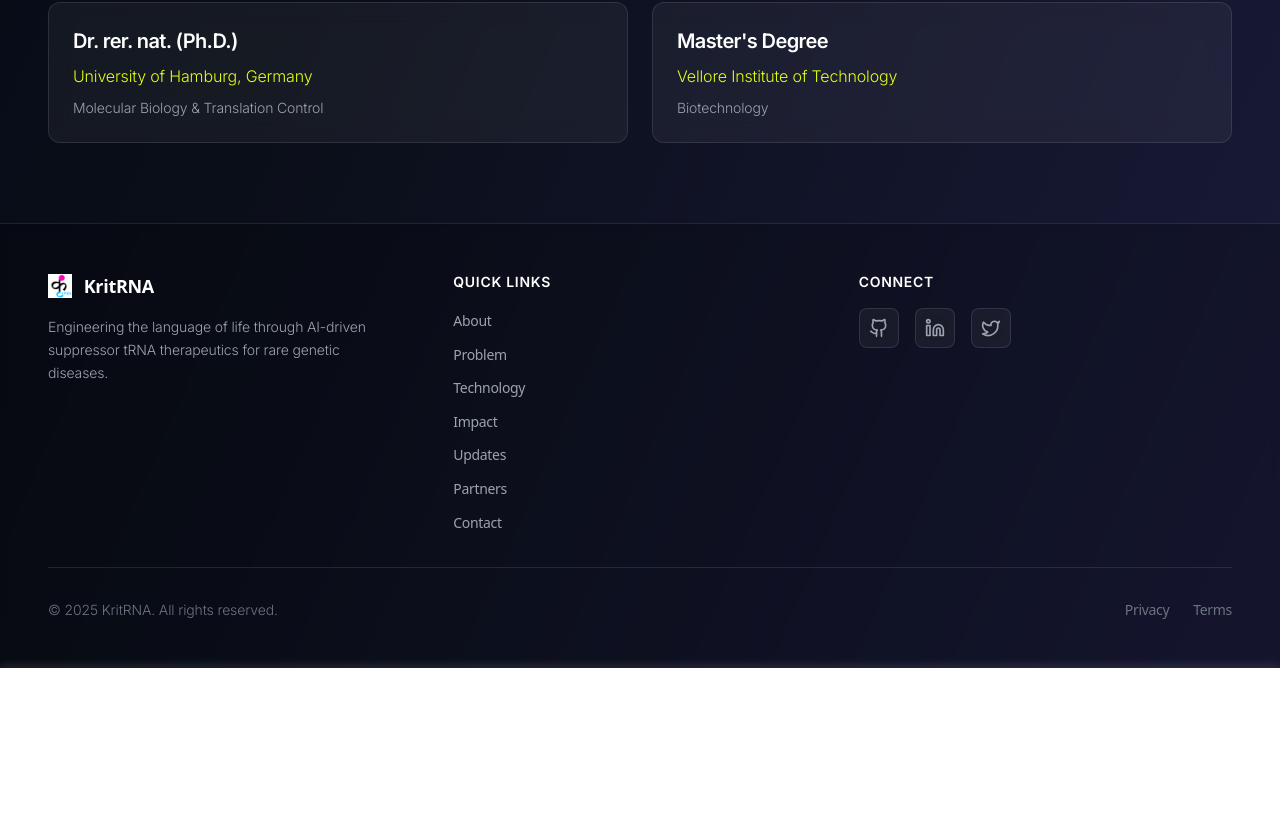
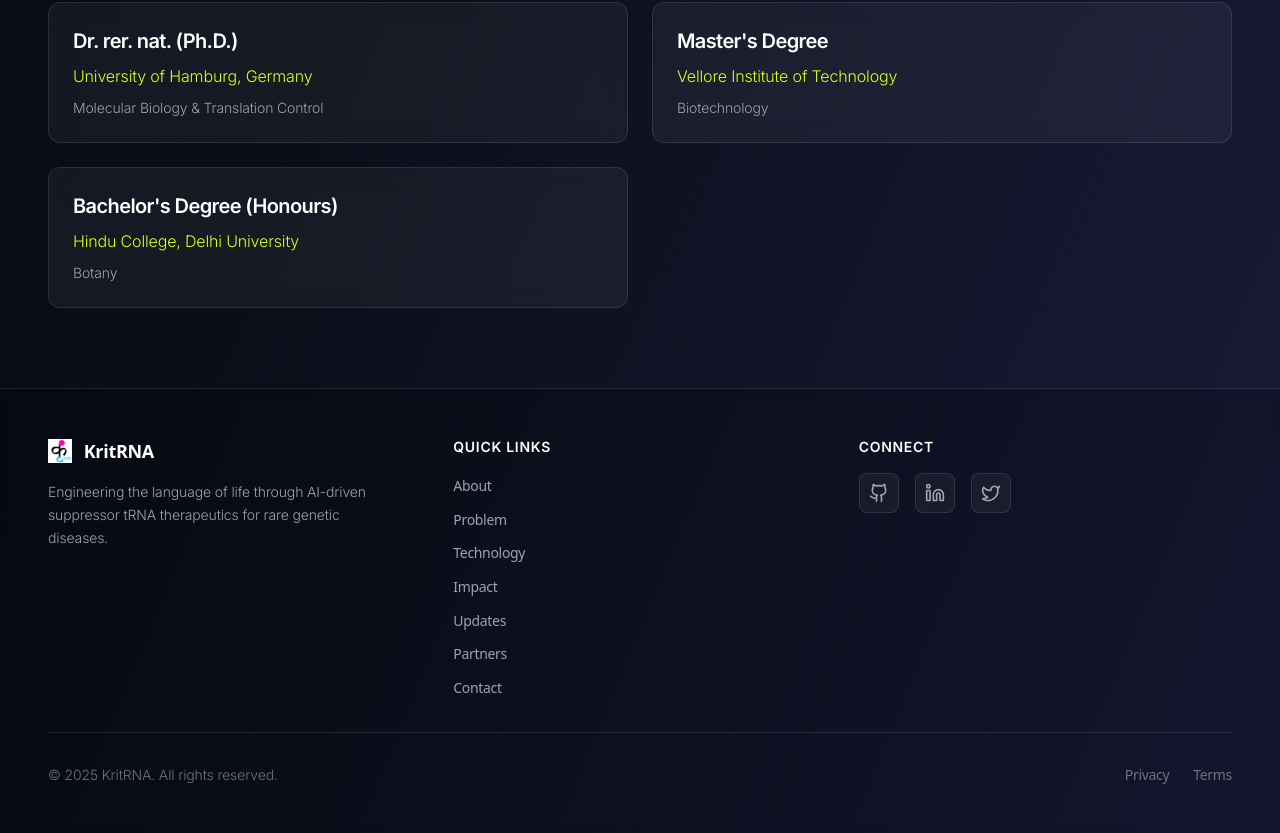
Before and after one commit to transloka786/KritRNA-production-website, a Next.js app: page /founder in a window 1280 px wide. Shown: the part 2268-3101 px from the top of the page. Before the commit the page ends 2936 px from the top, so only its background shows below. Built offline with nearby package versions, Linux system fonts and the light colour scheme.

Commit message:
Update page.tsx

```diff
--- a/app/founder/page.tsx
+++ b/app/founder/page.tsx
@@ -222,6 +222,12 @@
               <p className="text-[#E1FF17] mb-2">Vellore Institute of Technology</p>
               <p className="text-gray-400 text-sm">Biotechnology</p>
             </GlassCard>
+
+            <GlassCard>
+              <h3 className="text-xl font-semibold text-white mb-2">Bachelor's Degree (Honours)</h3>
+              <p className="text-[#E1FF17] mb-2">Hindu College, Delhi University</p>
+              <p className="text-gray-400 text-sm">Botany</p>
+            </GlassCard>
           </div>
         </motion.div>
       </div>
```
